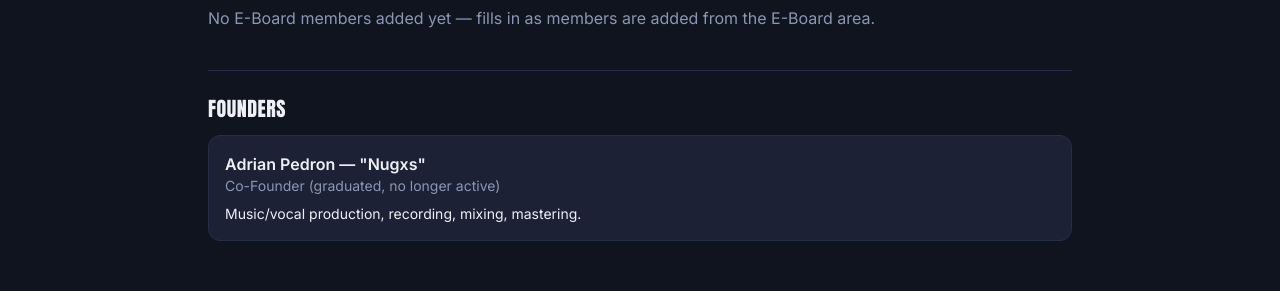
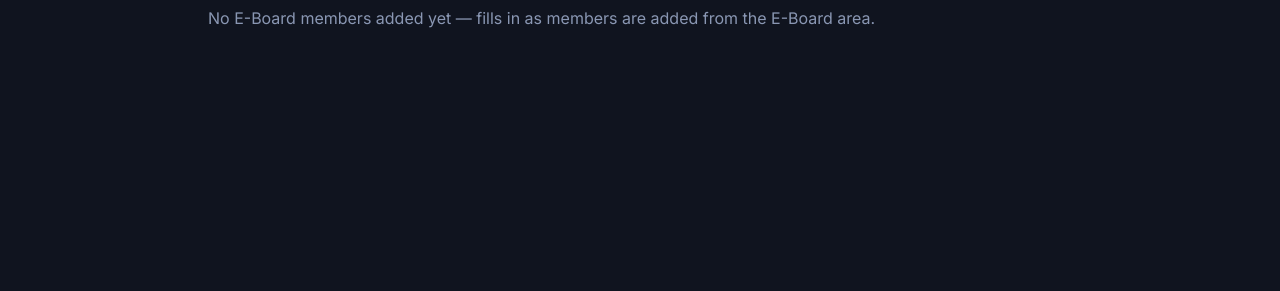
Before and after one commit to johnnybeatss/themusiccreative, a Next.js app: page /team in a window 1280 px wide. Shown: the part 207-498 px from the top of the page. Built offline with nearby package versions, Linux system fonts and the light colour scheme; no server answers; the database is empty.

Commit message:
Remove Founders section from team page

```diff
--- a/src/app/team/page.tsx
+++ b/src/app/team/page.tsx
@@ -42,23 +42,6 @@ export default async function TeamPage() {
           <TeamGrid members={members} />
         </div>
       )}
-
-      <div className="mt-10 border-t border-navy-800 pt-6">
-        <h2 className="font-display text-xl tracking-wide text-ivory">
-          FOUNDERS
-        </h2>
-        <div className="mt-3 rounded-xl border border-navy-800 bg-navy-900 p-4 transition-colors hover:border-gold">
-          <p className="font-semibold text-ivory">
-            Adrian Pedron — &quot;Nugxs&quot;
-          </p>
-          <p className="text-sm text-steel-light">
-            Co-Founder (graduated, no longer active)
-          </p>
-          <p className="mt-2 text-sm text-ivory">
-            Music/vocal production, recording, mixing, mastering.
-          </p>
-        </div>
-      </div>
     </div>
   );
 }
```
